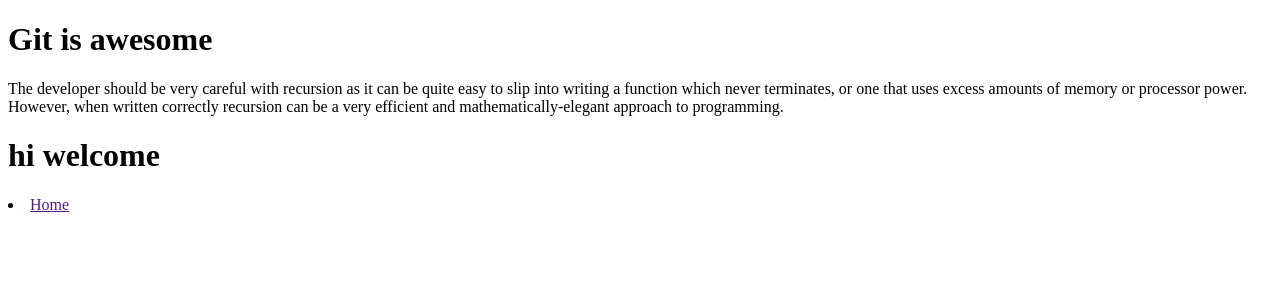
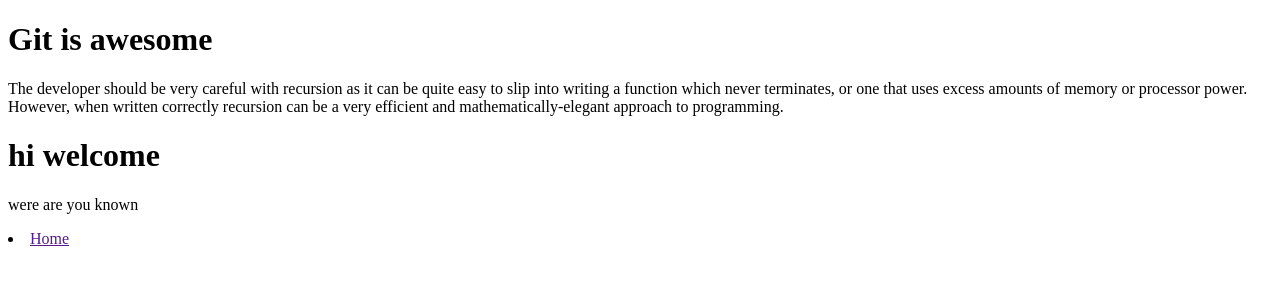
Before and after one commit to npulaparthi/gitproject, a plain HTML site: page index.html in a window 1280 px wide. Drawn offline with Linux system fonts and the light colour scheme.

Commit message:
added paragraph
I edited index.html from github

```diff
--- a/index.html
+++ b/index.html
@@ -17,6 +17,7 @@
     <h1>
         hi welcome
     </h1>
+    <p>were are you known</p>
     <nav>
         <li><a href="">Home</a></li>
     </nav>
```
